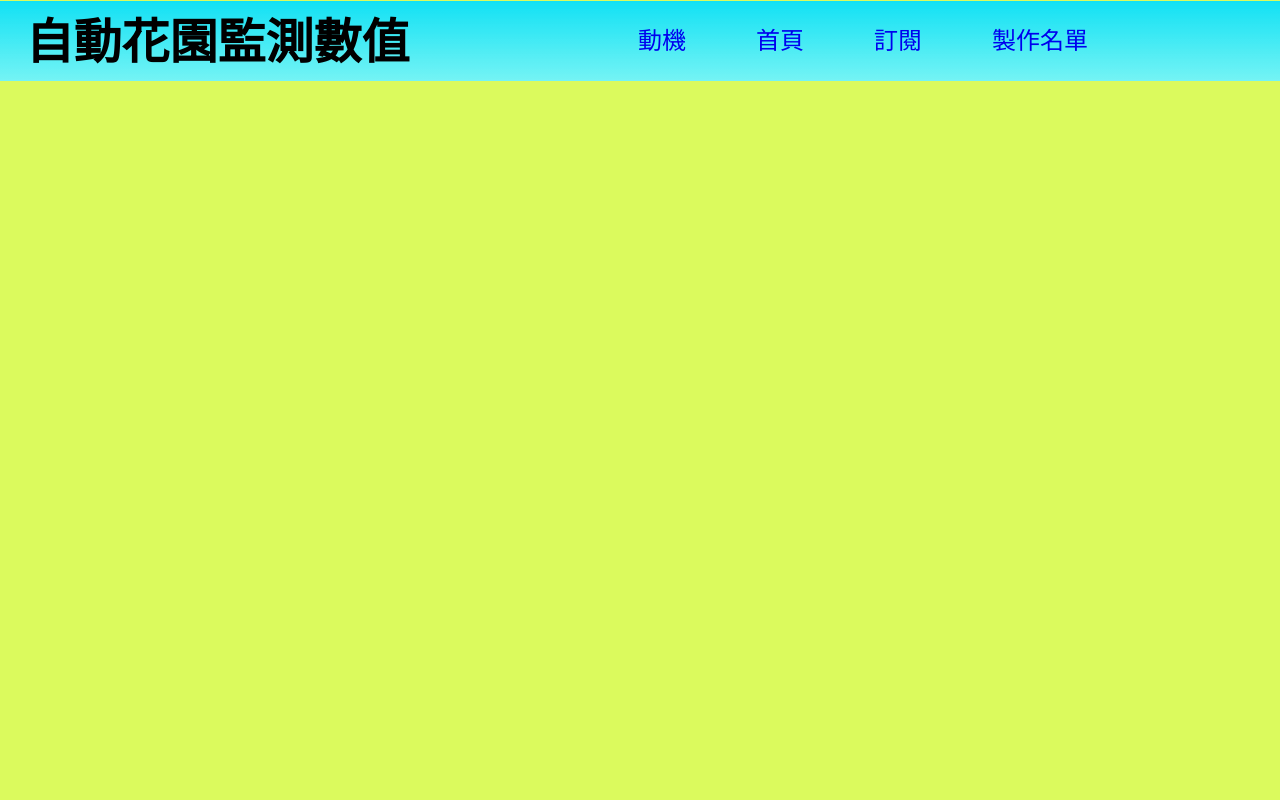
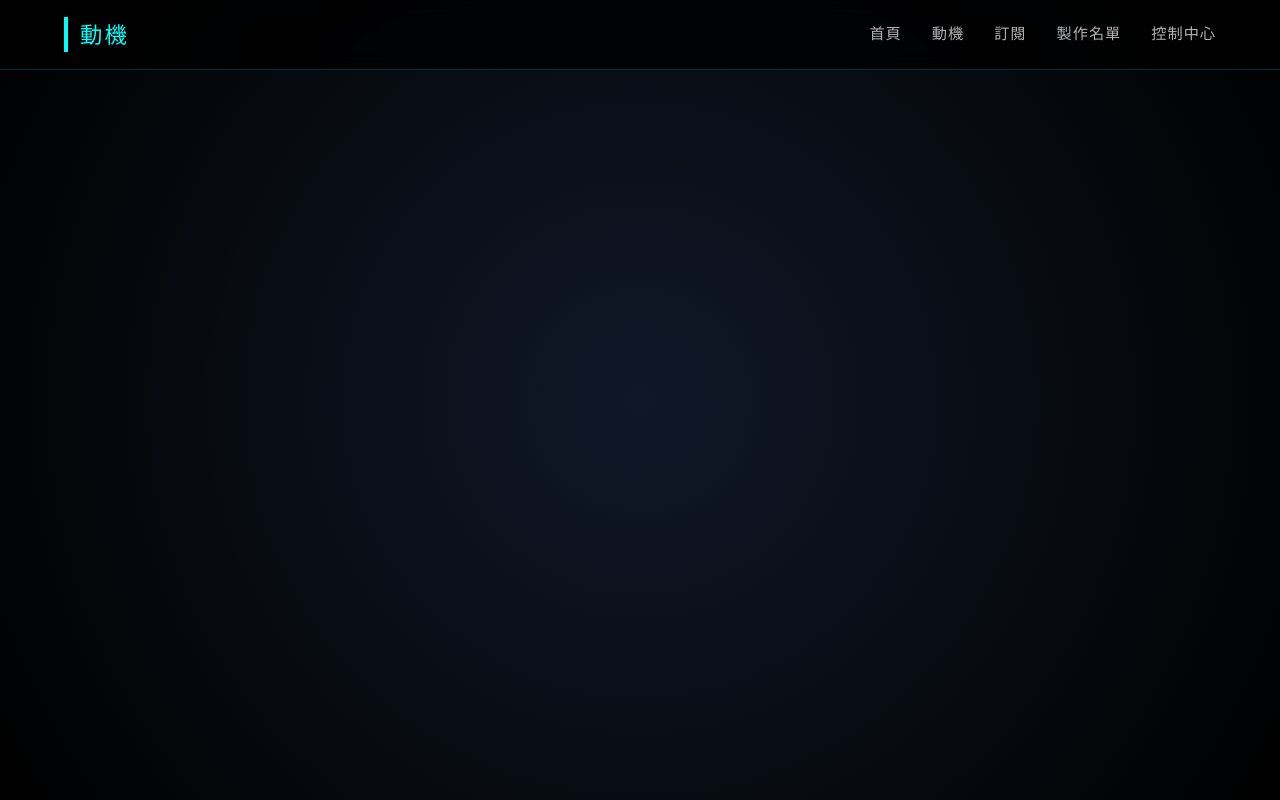
Before and after one commit to eason20090604/my_esp32_garden, a website: page public/動機.html in a window 1280 px wide. Drawn offline with Linux system fonts and the light colour scheme.

Commit message:
Update 動機.html

```diff
--- a/public/動機.html
+++ b/public/動機.html
@@ -4,24 +4,21 @@
     <meta charset="UTF-8">
     <meta name="viewport" content="width=, initial-scale=1.0">
     <title>自動花園監測系統</title>
-    <link rel="stylesheet" href="style.css">
+    <link rel="stylesheet" href="style2.css">
 </head>
 <body>
 
     <header>
-         <span style="font-size: x-large;">
-        <h1>自動花園監測數值</h1>
-     <nav>
+    <h1>動機</h1>
+
     <ul>
-        <li><a href="動機.html" >動機</a></li>
-        <li><a href="首頁.html" >首頁</a></li>
-        <li><a href="訂閱.html" >訂閱</a></li>
-        <li><a href="製作名單.html" >製作名單</a></li>
-
+        <li><a href="首頁.html">首頁</a></li>
+        <li><a href="動機.html">動機</a></li>
+        <li><a href="訂閱.html">訂閱</a></li>
+        <li><a href="製作名單.html">製作名單</a></li>
+        <li><a href="控制中心.html">控制中心</a></li>
     </ul>
-    </nav>
-    </span>
-     </header>
+    </header>
       <section class="標題">
         <h2></h2>
     </section>                          <!--導覽列 -->
```
